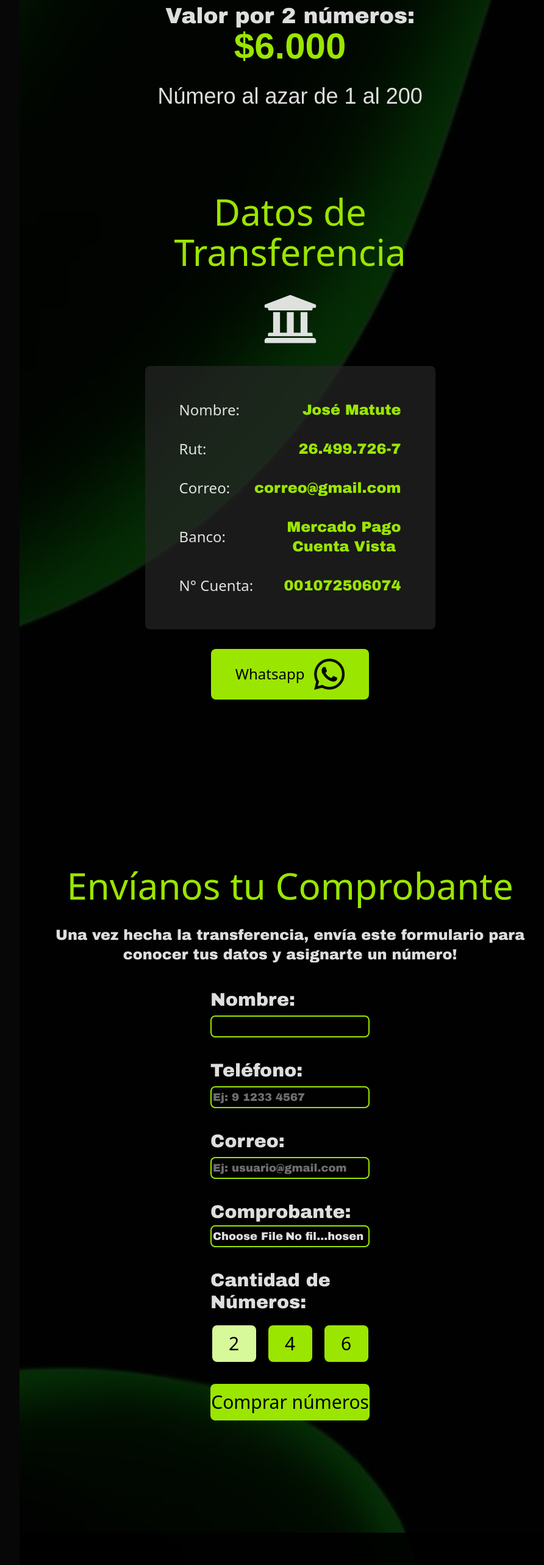
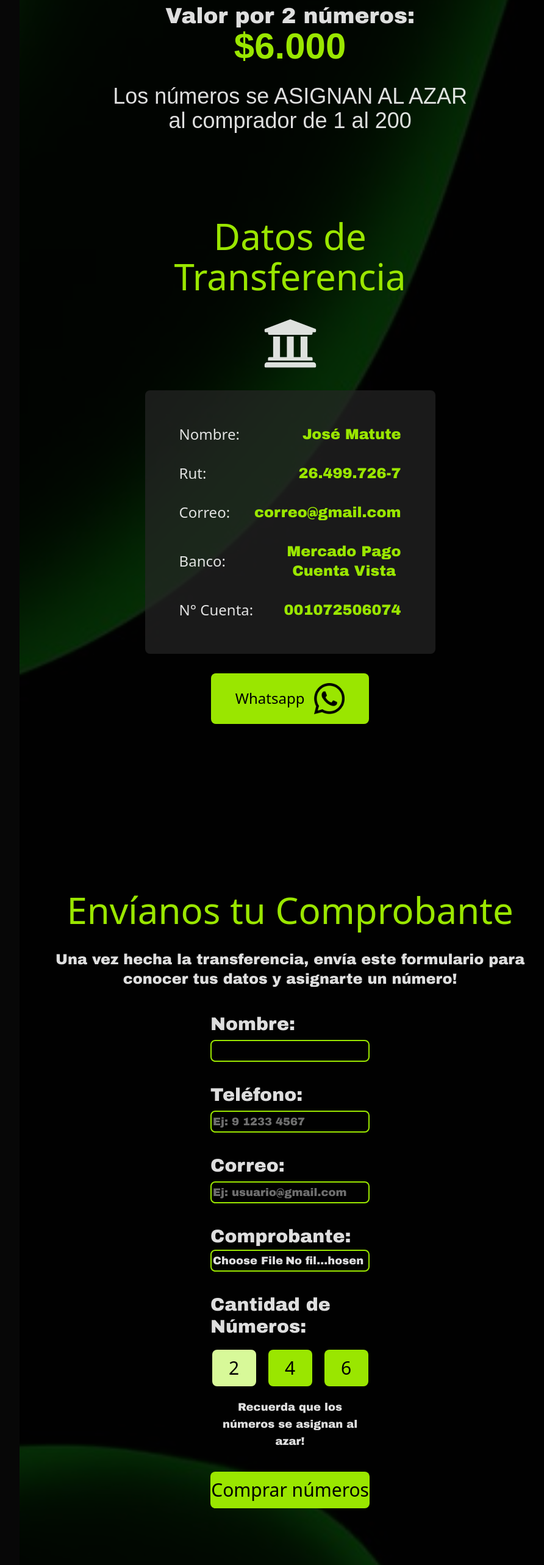
Before and after one commit to LMellaVillanueva/rifa_trini_studios, a React (Vite) app: page / in a window 1280 px wide. Shown: the part 1460-4026 px from the top of the page at 61% size, without its empty margins (158-1050 px from the left). Built offline with nearby package versions, Linux system fonts and the light colour scheme; no server answers; a web font is replaced by a local one.

Commit message:
explicacion n° al azar

```diff
--- a/src/components/Form.tsx
+++ b/src/components/Form.tsx
@@ -185,6 +185,7 @@ const Form = () => {
                 <button type='button' onClick={() => {setUser( { ...user, numOfNumbers: '4' } )}} value={user.numOfNumbers} name='numOfNumbers' className={`text_1 rounded-lg py-3 text-black hover:bg-lime-200 hover:cursor-pointer w-18 ${user.numOfNumbers === '4' ? 'bg-lime-200' : 'bg-lime-400'}`}>4</button>
                 <button type='button' onClick={() => {setUser( { ...user, numOfNumbers: '6' } )}} value={user.numOfNumbers} name='numOfNumbers' className={`text_1 rounded-lg py-3 text-black hover:bg-lime-200 hover:cursor-pointer w-18 ${user.numOfNumbers === '6' ? 'bg-lime-200' : 'bg-lime-400'}`}>6</button>
               </div>
+              <p className='text-center text-lg'>Recuerda que los números se asignan al azar!</p>
             </div>
 
             <button
--- a/src/components/Landing.tsx
+++ b/src/components/Landing.tsx
@@ -39,7 +39,7 @@ const Landing = () => {
                 <p className='text-lime-400 text-5xl md:text-6xl font-extrabold text_3'>$6.000</p>
             </span>
 
-            <p className='text-xl text_3 md:text-4xl'>Número al azar de 1 al 200</p>
+            <p className='text-xl text_3 md:text-4xl'>Los números se ASIGNAN AL AZAR <br /> al comprador de 1 al 200</p>
 
             {/* DATOS TRANSFER. */}
             <h1 className='text-4xl md:text-6xl text-lime-400 font-medium text_1 pt-26' id="payment">Datos de <br /> Transferencia</h1>
```
